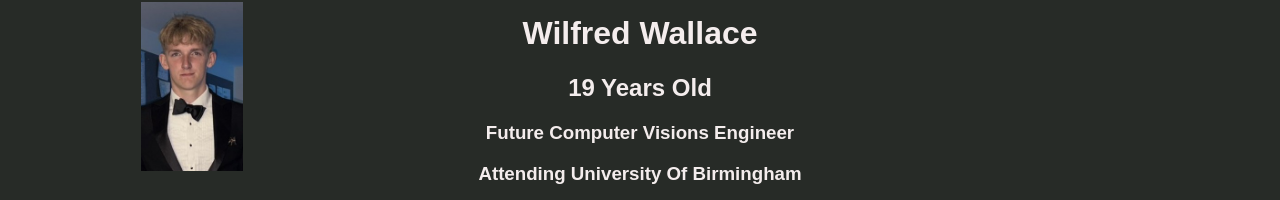
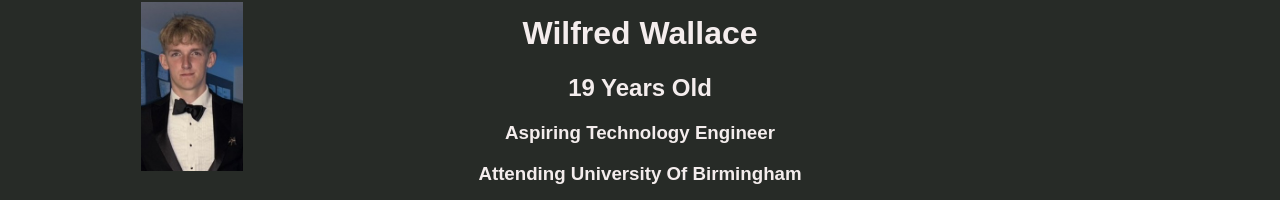
Before and after one commit to WilfWallace/website.1, a plain HTML site: page index.html in a window 1280 px wide. Shown: the part 129-329 px from the top of the page. Drawn offline with Linux system fonts and the light colour scheme.

Commit message:
Modify user introduction and title in index.html
Updated the description of the user and changed the title from 'Future Computer Visions Engineer' to 'Aspiring Technology Engineer'.

```diff
--- a/index.html
+++ b/index.html
@@ -21,7 +21,7 @@
         <img src='cvpic - Copy.png' alt='cvpic' class='mepic'>
         <h1>Wilfred Wallace</h1>
         <h2>19 Years Old</h2>
-        <h3>Future Computer Visions Engineer</h3>
+        <h3>Aspiring Technology Engineer</h3>
         <h3>Attending University Of Birmingham</h3>
         <h3>Course: Artificial Intelligence and Computer Science with a Year in Industry (BSc)</h3>
     </div>
```
